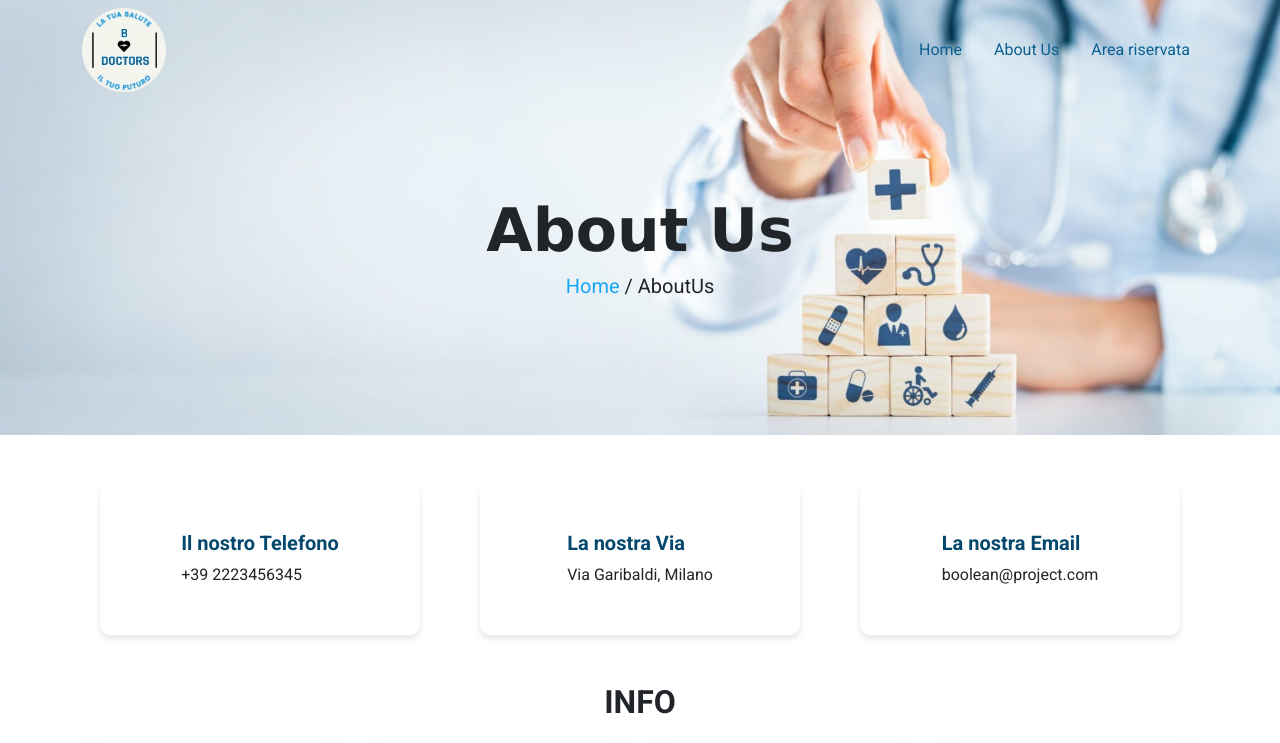
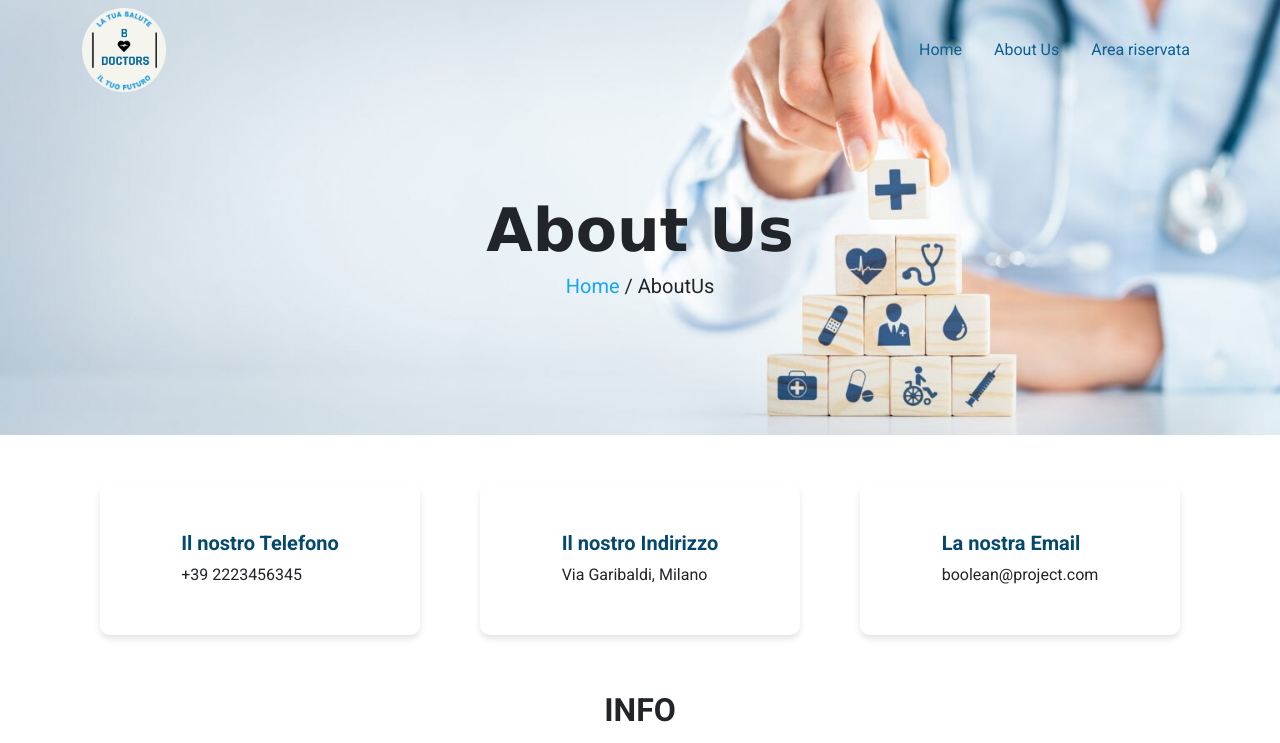
Before and after one commit to Riccardouras/Bdoctors-frontend, a Vue app: page /aboutus in a window 1280 px wide. Shown: the top 743 px of the page. Built offline with nearby package versions, Linux system fonts and the light colour scheme.

Commit message:
add mbottom to customcard

```diff
--- a/src/components/AboutUs.vue
+++ b/src/components/AboutUs.vue
@@ -26,7 +26,7 @@ export default {
     <div class="container mt-5">
         <div class="row justify-content-center">
             <div class="col-lg-4 col-md-12 d-flex justify-content-center">
-                <div class="card custom-card">
+                <div class="card mb-2 custom-card">
                     <div class="card-body">
                         <h5 class="card-title"><strong>Il nostro Telefono</strong></h5>
                         <p class="card-text">+39 2223456345</p>
@@ -34,15 +34,15 @@ export default {
                 </div>
             </div>
             <div class="col-lg-4 col-md-12 d-flex justify-content-center">
-                <div class="card custom-card">
+                <div class="card mb-2 custom-card">
                     <div class="card-body">
-                        <h5 class="card-title"><strong>La nostra Via</strong></h5>
+                        <h5 class="card-title"><strong>Il nostro Indirizzo</strong></h5>
                         <p class="card-text">Via Garibaldi, Milano</p>
                     </div>
                 </div>
             </div>
             <div class="col-lg-4 col-md-12 d-flex justify-content-center">
-                <div class="card custom-card">
+                <div class="card mb-2 custom-card">
                     <div class="card-body">
                         <h5 class="card-title"><strong>La nostra Email</strong></h5>
                         <p class="card-text">boolean@project.com</p>
--- a/src/components/DoctorPage.vue
+++ b/src/components/DoctorPage.vue
@@ -182,10 +182,11 @@ export default {
                             <span class="fw-bold">{{ doctor.averageVote }}</span>
                         </div>
 
-                        <div v-if="doctorReviews.length !=0" class="rating d-flex flex-column align-items-center">
-                            <!-- <span  class="rating-label"><strong>Numero di recensioni:</strong></span> -->
+                        <div v-if="doctorReviews.length != 0" class="rating d-flex flex-column align-items-center">
                             <button class="btn btn-primary" data-bs-toggle="modal" data-bs-target="#reviewsModal">{{
-                                doctor.numberOfReviews }} <span v-if="doctorReviews.length == 1 && doctorReviews.length !=0"> recensione</span> <span v-if="doctorReviews.length > 1"> recensioni</span></button>
+                                doctor.numberOfReviews }} <span
+                                    v-if="doctorReviews.length == 1 && doctorReviews.length != 0"> recensione</span> <span
+                                    v-if="doctorReviews.length > 1"> recensioni</span></button>
                         </div>
 
                         <div v-else>
```
